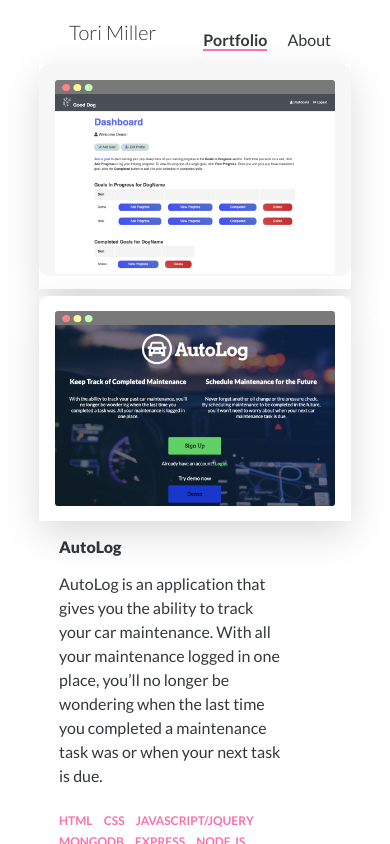
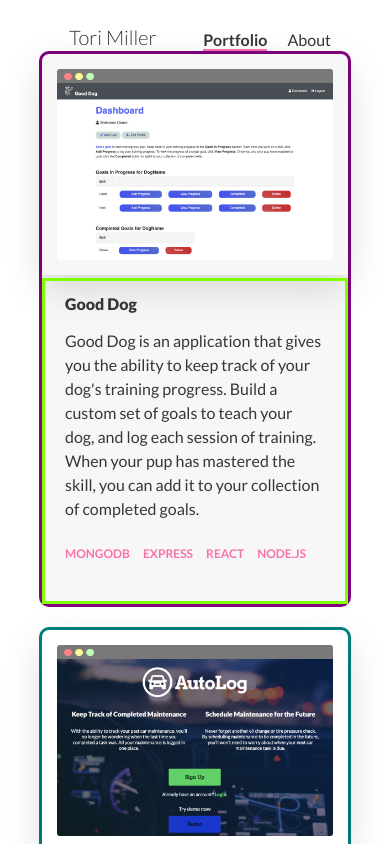
Before and after one commit to torimiller/portfolio, a React (Create React App) app in the folder client/: page / in a window 390 px wide. Shown: the top 844 px of the page. Built offline with nearby package versions, Linux system fonts and the light colour scheme.

Commit message:
updated routes

```diff
--- a/client/src/App.css
+++ b/client/src/App.css
@@ -36,7 +36,8 @@
 }
 
 .nav-h1 {
-  grid-column: 2;
+  grid-column-start: 2;
+  grid-column-end: 4;
   padding-left: 60px;
   color: #34373A;
   font-family: 'Lato', sans-serif;
@@ -92,7 +93,9 @@
     font-size: 1.25em;
     grid-column-start: 2;
     grid-column-end: 4;
+    margin: 0;
     padding-left: 30px;
+    padding-top: 25px;
   }
 
   .nav-item {
@@ -134,13 +137,6 @@
   line-height: 1.25em;
   /* padding-left: 60px; */
   color: #FA72AB;
-}
-
-.about-h2 {
-  font-family: 'Lato', sans-serif;
-  font-weight: 700;
-  font-size: 1.3em;
-  line-height: 1.5em;
 }
 
 .about-body-copy {
@@ -229,9 +225,7 @@
   .about-h1 {
     grid-column-start: 1;
     grid-column-end: 4;
-    margin: 0px 60px;
-    padding: 0px 50px;
-    font-size: 2.5em;
+    font-size: 1.75em;
   }
 
   .about-col-left {
@@ -267,8 +261,8 @@
   .about-h1 {
     grid-column-start: 1;
     grid-column-end: 4;
-    padding: 0;
-    font-size: 2em;
+    /* padding: 0; */
+    font-size: 1.25em;
   }
 
   .about-col-left {
@@ -492,7 +486,7 @@
     grid-column-end: 4;
     display: grid;
     grid-template-columns: 10% 80% 10%;
-    grid-template-rows: 10% 30% 30% 30%;
+    grid-template-rows: repeat(3, 1fr);
     grid-row-gap: 20px;
     margin-bottom: 100px;
     font-family: 'Lato', sans-serif;
@@ -514,20 +508,18 @@
     grid-column: 2;
   }
 
-  .portfolio-piece {
-    height: 100%;
-  }
-
   .portfolio-piece-good-dog {
     display: grid;
     grid-column: 2;
     grid-row: 1;
     grid-template-rows: repeat(3, 1fr);
+    border: 3px solid purple;
   }
 
   .good-dog-image-link, .autolog-image-link, .twitter-image-link {
     grid-column-start: 1;
     grid-column-end: 4;
+    /* border: 3px solid purple; */
   }
 
   .good-dog-image, .autolog-image, .twitter-image {
@@ -538,6 +530,7 @@
     margin: 0;
     padding: 5%;
     height: auto;
+    /* border: 3px solid teal; */
   }
 
   .good-dog-content, .autolog-content, .twitter-content {
@@ -545,10 +538,13 @@
     grid-row-end: 4;
     grid-column-start: 1;
     grid-column-end: 4;
-    padding: 20px 50px;
+    padding: 0 20px;
+    border: 3px solid chartreuse;
+    margin: 0;
   }
 
   .portfolio-piece-autolog {
+    border: 3px solid teal;
     display: grid;
     grid-column: 2;
     grid-row: 2;
@@ -561,12 +557,20 @@
     grid-row: 3;
     grid-template-rows: repeat(3, 1fr);
   }
+
+  .portfolio-piece {
+    height: 650px;
+  }
 }
 
 @media (max-width: 460px) {
   .good-dog-content, .autolog-content, .twitter-content {
-    padding: 0 20px;
+    /* padding: 0 20px; */
     margin-top: 0;
+  }
+
+  .portfolio-piece {
+    height: 550px;
   }
 }
 
--- a/client/src/App.js
+++ b/client/src/App.js
@@ -6,23 +6,42 @@
 import Contact from './components/Contact';
 import Footer from './components/Footer';
 import './App.css';
-// Redux
-// import { Provider } from 'react-redux';
-// import store from './store';
 
-function App() {
-  return (
+export default class App extends React.Component {
+  constructor(props) {
+    super(props);
+    this.handleBlankPath = this.handleBlankPath.bind(this);
+    this.handleAboutPath = this.handleAboutPath.bind(this);
+    //this.handlePortfolioPath = this.handlePortfolioPath.bind(this);
+    this.state = {
+      currentNavItem: 'blank'
+    }
+  }
+
+  handleBlankPath() {
+    this.setState({
+      currentNavItem: 'blank'
+    })
+  }
+
+  handleAboutPath() {
+    console.log('handleAboutPath ran')
+    this.setState({
+      currentNavItem: 'about'
+    })
+  }
+  render() {
+    return (
       <Router>
         <section className="container">
-          <Navbar />
+          <Route component={() => <Navbar currentNavItem={this.state.currentNavItem} handleAboutPath={this.handleAboutPath} /> }   />
           <Route exact path="/" component={ Portfolio } />
-          <Route exact path="/about" component={ About } />
+          <Route exact path="/about" component={() => <About currentNavItem={this.state.currentNavItem} />}  />
           <Route exact path="/portfolio" component={ Portfolio } />
           <Route exact path="/contact" component={ Contact } />
           <Footer />
         </section>
       </Router>
-  );
+    );
+  }
 }
-
-export default App;
--- a/client/src/components/About/About.js
+++ b/client/src/components/About/About.js
@@ -2,11 +2,13 @@
 import resume from './img/tori-miller-resume.pdf';
 import '../../App.css';
 
-const About = () => {
+const About = (props) => {
+
     return (
         <Fragment>
+            {props.handleAboutPath}
+            {console.log('About props:', props)}
             <div className="about-wrapper">
-                {/* <h1 className="about-h1">Full Stack Web Developer</h1> */}
                 <div className="about-col-left">
                     <h1 className="about-h1">Full stack web developer with experience
                     building web applications from scratch, developing and integrating APIs, and working with databases.</h1>
--- a/client/src/components/Nav/Navbar.js
+++ b/client/src/components/Nav/Navbar.js
@@ -4,6 +4,7 @@
 
 class Navbar extends React.Component {
     constructor(props) {
+        {console.log('Navbar constructor props:', props)}
         super(props);
         this.state = {
             portfolio: true,
@@ -13,6 +14,7 @@
         this.setPortfolio = this.setPortfolio.bind(this);
         this.setAbout = this.setAbout.bind(this);
         this.setContact = this.setContact.bind(this);
+        this.handleAboutPath = this.handleAboutPath.bind(this);
     }
 
     setPortfolio() {
@@ -39,7 +41,14 @@
         })
     }
 
+    handleAboutPath() {
+        this.props.handleAboutPath();
+    }
+
     render() {
+        var {match} = this.props;
+        console.log('Navbar this.props:', this.props)
+        console.log('Navbar match:', match)
         return (
             <nav className="nav-wrapper">
                 <h1 className="nav-h1">Tori Miller</h1>
@@ -63,7 +72,7 @@
                             <Link to='/about'
                                 className="nav-link"
                                 style={ this.state.about ? {fontWeight : '700'} : { fontWeight: '500'} }
-                                onClick={this.setAbout}>
+                                onClick={this.handleAboutPath}>
                                 About
                             </Link>
                         </span>
--- a/client/src/components/Portfolio/Portfolio.js
+++ b/client/src/components/Portfolio/Portfolio.js
@@ -4,9 +4,10 @@
 import gooddog from './img/gooddog.png';
 import twitter from './img/twitter.png';
 
-const Portfolio = () => {
+const Portfolio = (props) => {
     return (
         <Fragment>
+            {console.log('Portfolio props:', props)}
             <div className="portfolio-wrapper">
                 <div className="portfolio-piece-good-dog portfolio-piece">
                     <a
```
